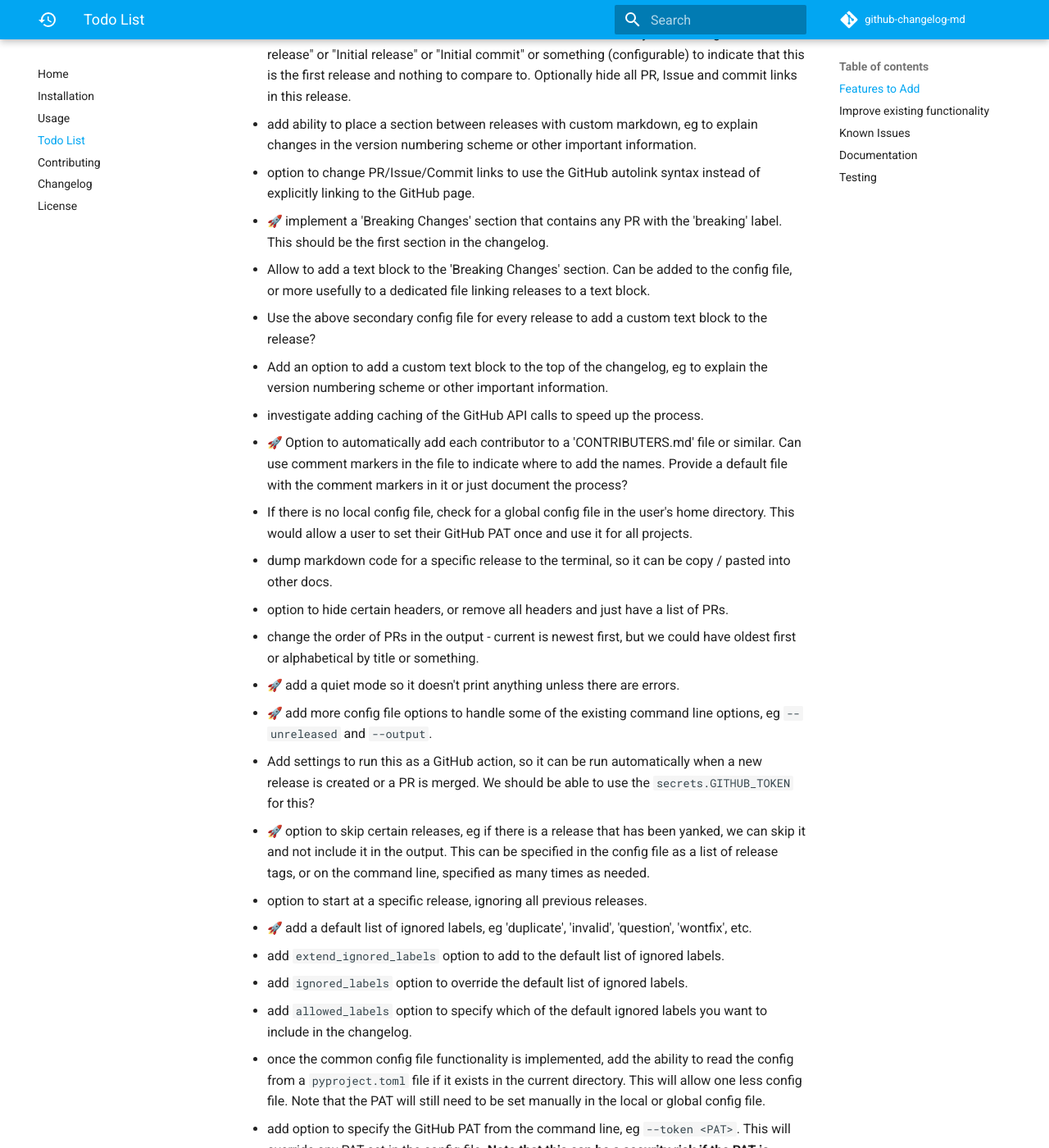
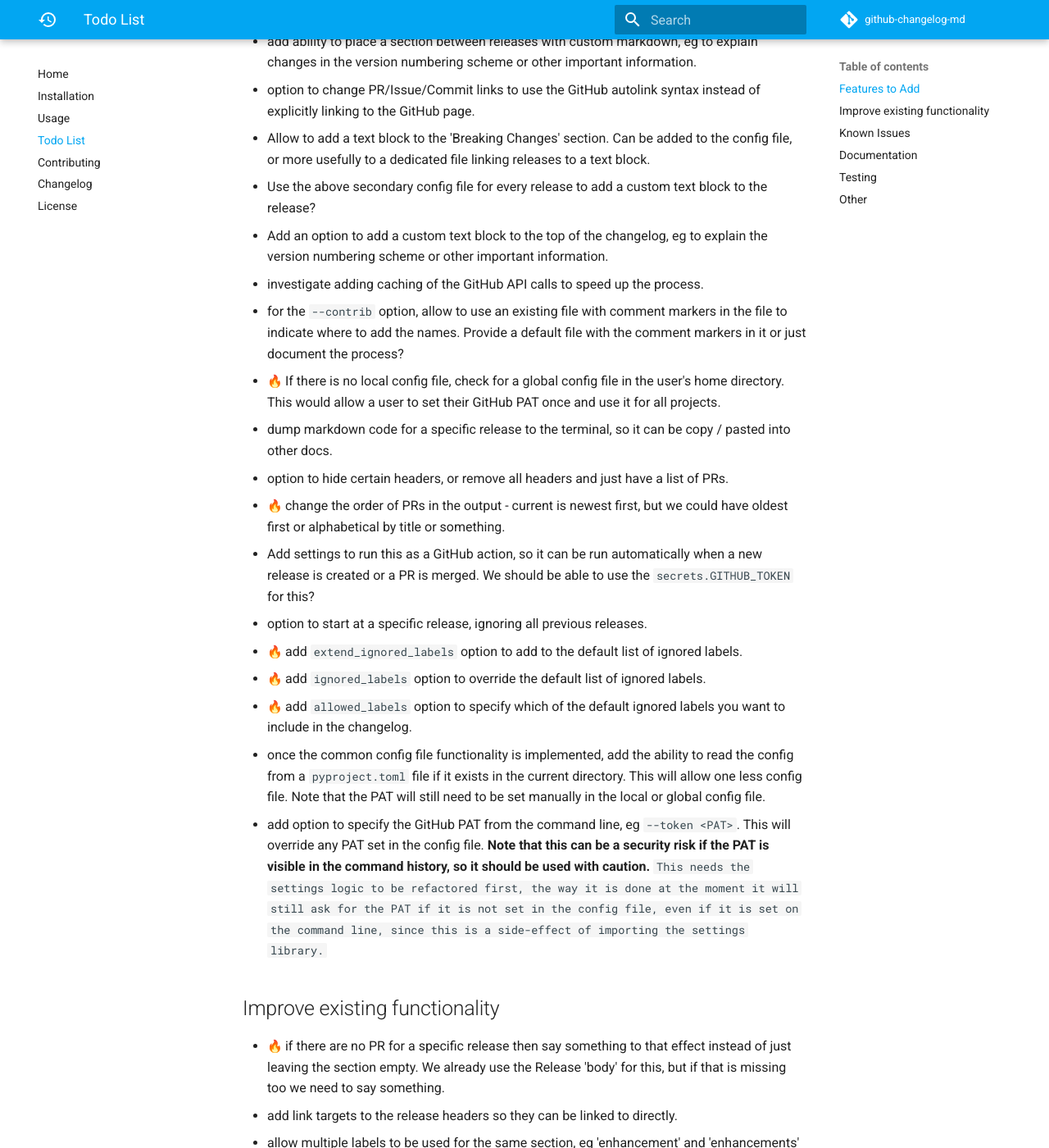
Before and after one commit to seapagan/github-changelog-md, an MkDocs documentation site: the page built from docs/todo_list.md, in a window 1280 px wide and 1400 px high, scrolled down 975 px. Shown: the whole window at 82% size. Built offline with MkDocs 1.6.1 and Material for MkDocs 9.7.7, drawn with Linux system fonts in a browser that asks for light colours; emoji names are drawn with the system emoji font; comment, search, counter and statistics services are not loaded; some of the changed text lies outside the part shown.

Commit message:
prep for 0.5.0 release
Signed-off-by: Grant Ramsay <seapagan@gmail.com>

```diff
--- a/TODO.md
+++ b/TODO.md
@@ -12,24 +12,21 @@
 
 ## Features to Add
 
-- :rocket: Allow custom sections in the output, set by `label`.
 - allow the `extend_sections` option to use a regex on the PR title in addition
   to just matching on the label.
-- Allow custom ordering of sections.
+- :fire: Allow custom ordering of sections.
 - Allow custom output formats (e.g. HTML, Markdown, PDF, LaTeX, etc.).
 - Ability to only update changes and leave the rest of the file untouched (ie do
   not re-generate previous releases, only new ones or the unreleased section).
   (allows user customization to the CHANGELOG).
 - Ability to specify a custom template layout.
-- Ability to upload the CHANGELOG to a remote server.
 - Allow filtering of commits based on commit message or other criteria.
 - Allow customization of the commit message format in the changelog.
-- :rocket: Allow customization of the date format in the changelog.
 - Add support for generating changelogs for specific time periods (e.g. last
   week, last month, etc.)
 - Add support for generating changelogs for specific contributors, authors or
   teams.
-- add ability to create a new release on GitHub with the latest changelog
+- :fire: add ability to create a new release on GitHub with the latest changelog
   text as the body.
 - add some form of text or even block to the oldest release that says something
   like "First release" or "Initial release" or "Initial commit" or something
@@ -40,8 +37,6 @@
   information.
 - option to change PR/Issue/Commit links to use the GitHub autolink syntax
   instead of explicitly linking to the GitHub page.
-- :rocket: implement a 'Breaking Changes' section that contains any PR with the
-  'breaking' label. This should be the first section in the changelog.
 - Allow to add a text block to the 'Breaking Changes' section. Can be added to
   the config file, or more usefully to a dedicated file linking releases to a
   text block.
@@ -50,38 +45,28 @@
 - Add an option to add a custom text block to the top of the changelog, eg to
   explain the version numbering scheme or other important information.
 - investigate adding caching of the GitHub API calls to speed up the process.
-- :rocket: Option to automatically add each contributor to a 'CONTRIBUTERS.md'
-  file or similar. Can use comment markers in the file to indicate where to add
-  the names. Provide a default file with the comment markers in it or just
-  document the process?
-- If there is no local config file, check for a global config file in the
+- for the `--contrib` option, allow to use an existing file with comment markers
+  in the file to indicate where to add the names. Provide a default file with
+  the comment markers in it or just document the process?
+- :fire: If there is no local config file, check for a global config file in the
   user's home directory. This would allow a user to set their GitHub PAT once
   and use it for all projects.
 - dump markdown code for a specific release to the terminal, so it can be copy /
   pasted into other docs.
 - option to hide certain headers, or remove all headers and just have a list of
   PRs.
-- change the order of PRs in the output - current is newest first, but we
+- :fire: change the order of PRs in the output - current is newest first, but we
   could have oldest first or alphabetical by title or something.
-- :rocket: add  a quiet mode so it doesn't print anything unless there are
-  errors.
-- :rocket: add more config file options to handle some of the existing command line
-  options, eg `--unreleased` and `--output`.
 - Add settings to run this as a GitHub action, so it can be run automatically
   when a new release is created or a PR is merged. We should be able to use the
   `secrets.GITHUB_TOKEN` for this?
-- :rocket: option to skip certain releases, eg if there is a release that has been
-  yanked, we can skip it and not include it in the output. This can be specified
-  in the config file as a list of release tags, or on the command line,
-  specified as many times as needed.
 - option to start at a specific release, ignoring all previous releases.
-- :rocket: add a default list of ignored labels, eg 'duplicate', 'invalid',
-  'question', 'wontfix', etc.
-- add `extend_ignored_labels` option to add to the default list of ignored
+- :fire: add `extend_ignored_labels` option to add to the default list of
+  ignored labels.
+- :fire: add `ignored_labels` option to override the default list of ignored
   labels.
-- add `ignored_labels` option to override the default list of ignored labels.
-- add `allowed_labels` option to specify which of the default ignored labels you
-  want to include in the changelog.
+- :fire: add `allowed_labels` option to specify which of the default ignored
+  labels you want to include in the changelog.
 - once the common config file functionality is implemented, add the ability to
   read the config from a `pyproject.toml` file if it exists in the current
   directory. This will allow one less config file. Note that the PAT will still
@@ -96,21 +81,17 @@
 
 ## Improve existing functionality
 
-- if there are no PR for a specific release then say something to that effect
-  instead of just leaving the section empty. We already use the Release 'body'
-  for this, but if that is missing too we need to say something.
+- :fire: if there are no PR for a specific release then say something to that
+  effect instead of just leaving the section empty. We already use the Release
+  'body' for this, but if that is missing too we need to say something.
 - add link targets to the release headers so they can be linked to directly.
-- :rocket: make labels case-insensitive, so 'enhancement' and 'Enhancement' are
-  the same.
 - allow multiple labels to be used for the same section, eg 'enhancement'
   and 'enhancements' both map to the 'Enhancements' section.
-- :rocket: for custom sections, put it before the 'Depencency Updates' section
-  instead of at the end. The Deps section is usualy last, so this will allow
-  custom sections to be placed before it. Don't rely on deps being last though,
-  since this may change, use it's index to find it then insert before.
-- :rocket: allow the user to specfiy the index of the custom section, so it can
-  be placed anywhere in the output.
-- hide the closed issues section on demand.
+- :fire: hide the closed issues section on demand.
+- :fire: allow to hide PR's from the output by their number.
+- :fire: if the tool is run in a local repo, use that for the `--contrib` functionality
+  instead of the GitHub API. This should be an order of magnitude faster. Have
+  an opt-out option to use the GitHub API instead.
 
 ## Known Issues
 
@@ -135,3 +116,10 @@
 - complete testing with `pytest` to 100% or as close as possible.
 - the whole `test_changelog.py` file needs to be re-written and find a better
   way to deal with missing options.
+
+## Other
+
+- break out the `--contrib` option into a separate standalone project that can
+  be used to generate a list of contributors for any project directly from a
+  local repository. This will be useful for projects that don't use GitHub. Can
+  be made into a GitHub action too.
--- a/pyproject.toml
+++ b/pyproject.toml
@@ -1,6 +1,6 @@
 [tool.poetry]
 name = "github-changelog-md"
-version = "0.4.0"
+version = "0.5.0"
 description = "Generate a Markdown Changelog from your Github repository."
 authors = ["Grant Ramsay <seapagan@gmail.com>"]
 readme = "README.md"
```
Also changed, not shown: CHANGELOG.md (+8 -6 lines), README.md (+13 -0 lines), docs/index.md (+16 -0 lines).
